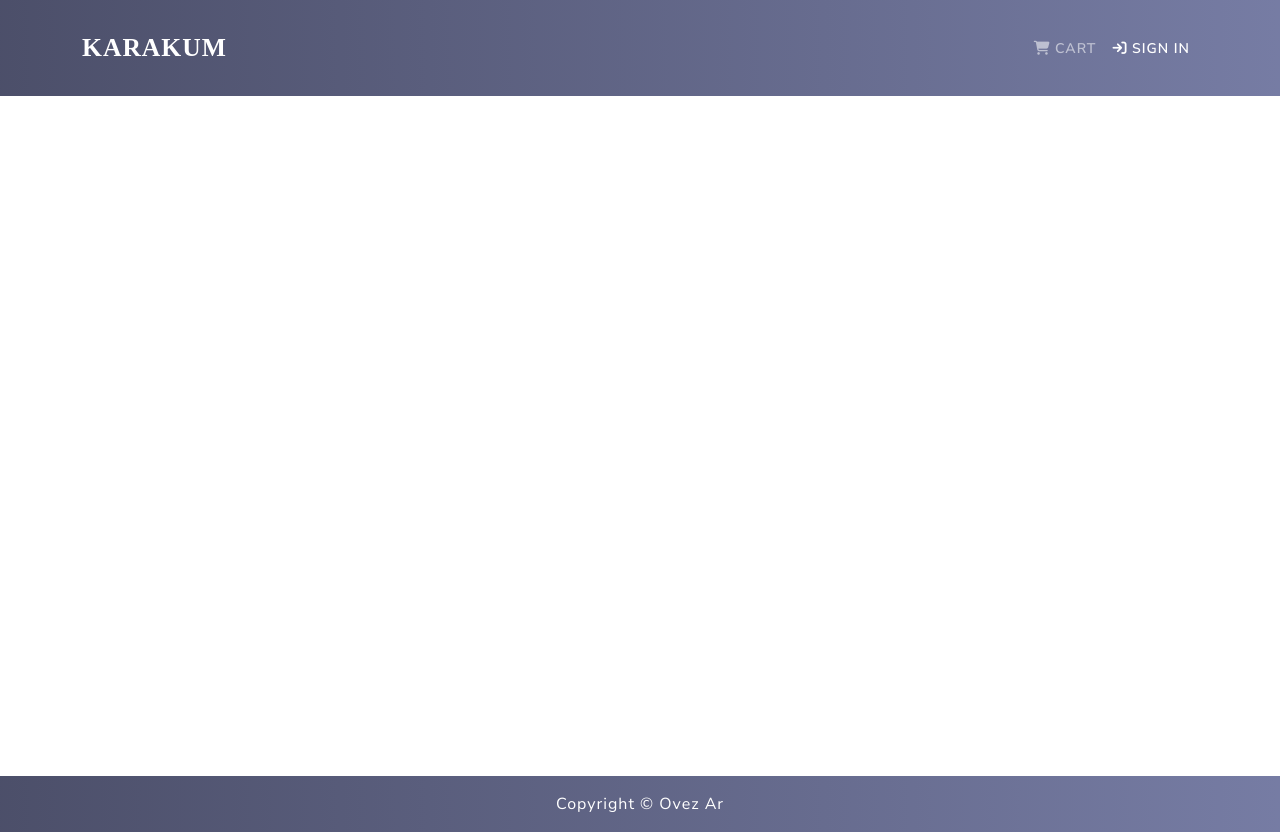
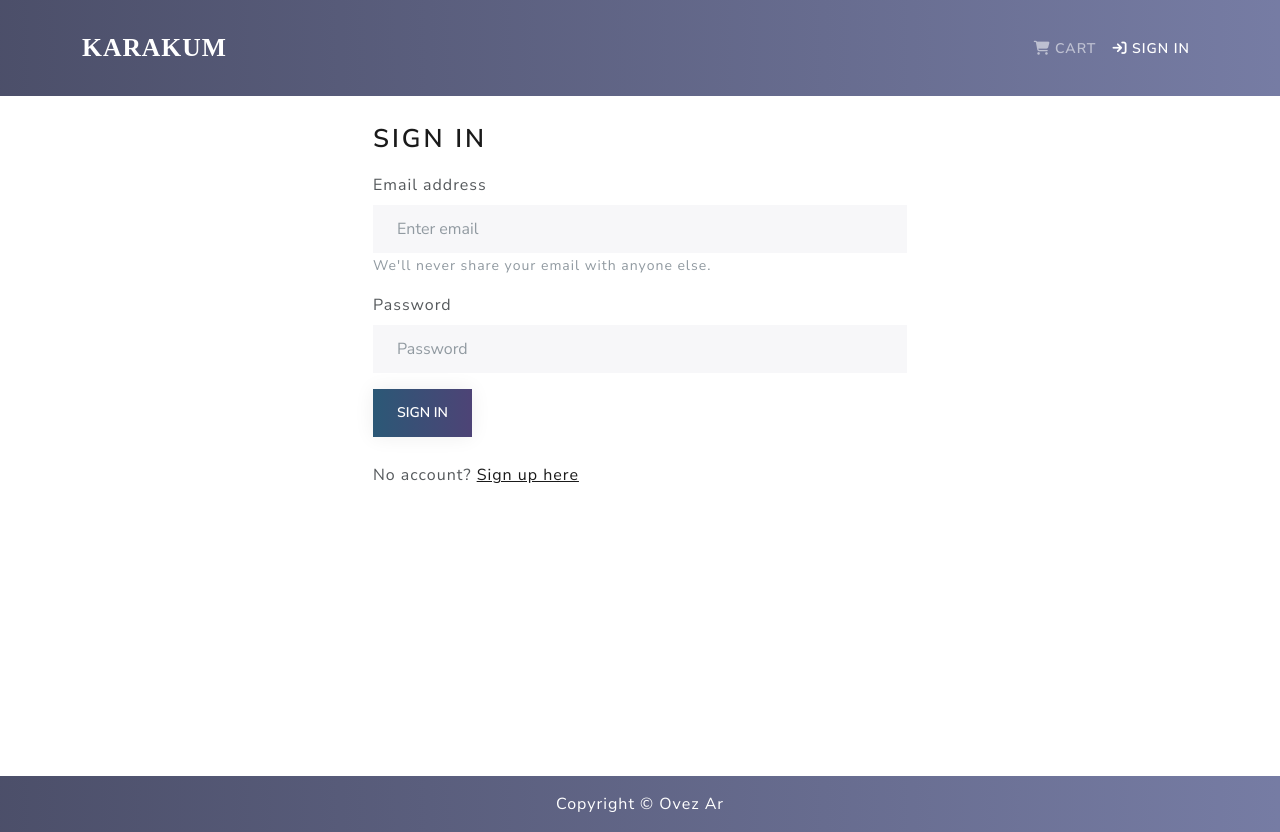
Before and after one commit to Arnazarov/Karakum, a React (Create React App) app in the folder frontend/: page /login in a window 1280 px wide. Built offline with nearby package versions, Linux system fonts and the light colour scheme; a web font is replaced by a local one.

Commit message:
implemenet login screen

```diff
--- a/frontend/src/App.jsx
+++ b/frontend/src/App.jsx
@@ -6,6 +6,7 @@ import Footer from './components/Footer';
 import HomeScreen from './screens/HomeScreen';
 import ProductScreen from './screens/ProductScreen';
 import CartScreen from './screens/CartScreen';
+import LoginScreen from './screens/LoginScreen';
 
 const App = () => {
   return (
@@ -17,7 +18,7 @@ const App = () => {
             <Route path="/" element={<HomeScreen />} exact />
             <Route path="/product/:id" element={<ProductScreen />} />
             <Route path="/cart/:id" element={<CartScreen />} />
-            <Route path="/cart" element={<CartScreen />} />
+            <Route path="/login" element={<LoginScreen />} />
           </Routes>
         </Container>
       </main>
--- a/frontend/src/actions/userActions.js
+++ b/frontend/src/actions/userActions.js
@@ -24,9 +24,10 @@ export const userLoginAction = (email, password) => async (dispatch) => {
         localStorage.setItem('userLoginInfo', JSON.stringify(data));
 
     } catch(err) {
+        console.log(err);
         dispatch({
             type: USER_LOGIN_FAIL,
-            error: err.response && err.response.data.message ? err.response.data.message : err.message
+            payload: err.response && err.response.data.message ? err.response.data.message : err.message
         })
     }
 }
--- /dev/null
+++ b/frontend/src/components/Container.jsx
@@ -0,0 +1,16 @@
+import React from 'react';
+import { Row, Col, Container } from 'react-bootstrap';
+
+const containerForm = ({ children }) => {
+  return (
+    <Container>
+      <Row className="justify-content-md-center">
+        <Col xs={12} md={6}>
+          {children}
+        </Col>
+      </Row>
+    </Container>
+  );
+};
+
+export default containerForm;
--- a/frontend/src/index.css
+++ b/frontend/src/index.css
@@ -45,7 +45,7 @@ h1 {
 
 .btn-grad {background-image: linear-gradient(to right, #2b5876 0%, #4e4376  51%, #2b5876  100%)}
 .btn-grad {
-   margin: 10px;
+   margin: 10px 0px;
    text-align: center;
    transition: 0.5s;
    background-size: 200% auto;
--- a/frontend/src/reducers/userReducers.js
+++ b/frontend/src/reducers/userReducers.js
@@ -7,7 +7,7 @@ export const userLoginReducer = (state = { }, action) => {
         case USER_LOGIN_SUCCESS:
             return { loading: false, userLoginInfo: action.payload }
         case USER_LOGIN_FAIL:
-            return { loading: false, error: action.payload}
+            return { loading: false, error: action.payload }
         default:
             return state;
     }
--- /dev/null
+++ b/frontend/src/screens/LoginScreen.jsx
@@ -0,0 +1,82 @@
+import React, { useEffect, useState } from 'react';
+import { useDispatch, useSelector } from 'react-redux';
+import { Link, useNavigate, useLocation } from 'react-router-dom';
+import { userLoginAction } from '../actions/userActions';
+import { Row, Col, Button, Form } from 'react-bootstrap';
+import Loader from '../components/Loader';
+import Message from '../components/Message';
+import Container from '../components/Container';
+
+const LoginScreen = () => {
+  const [email, setEmail] = useState();
+  const [password, setPassword] = useState();
+  const location = useLocation();
+  const navigate = useNavigate();
+  const redirect = location.search ? location.search.split('=')[1] : '/';
+  const dispatch = useDispatch();
+  const user = useSelector((state) => state.userLogin);
+  const { error, loading, userLoginInfo } = user;
+
+  useEffect(() => {
+    if (userLoginInfo) {
+      navigate(redirect);
+    }
+  }, [userLoginInfo, navigate, redirect]);
+
+  const signInBtnHandler = (e) => {
+    e.preventDefault();
+    dispatch(userLoginAction(email, password));
+  };
+
+  return (
+    <Container>
+      <h1>Sign In</h1>
+      {error && <Message variant="danger">{error}</Message>}
+      {loading && <Loader></Loader>}
+      <Form onSubmit={signInBtnHandler}>
+        <Form.Group className="mb-3" controlId="email">
+          <Form.Label>Email address</Form.Label>
+          <Form.Control
+            type="email"
+            placeholder="Enter email"
+            value={email}
+            onChange={(e) => {
+              setEmail(e.target.value);
+            }}
+          />
+          <Form.Text className="text-muted">
+            We'll never share your email with anyone else.
+          </Form.Text>
+        </Form.Group>
+
+        <Form.Group className="mb-3" controlId="password">
+          <Form.Label>Password</Form.Label>
+          <Form.Control
+            type="password"
+            placeholder="Password"
+            value={password}
+            onChange={(e) => {
+              setPassword(e.target.value);
+            }}
+          />
+        </Form.Group>
+
+        <Button className="btn-grad" type="submit">
+          Sign In
+        </Button>
+      </Form>
+
+      <Row className="py-3">
+        <Col>
+          No account?{' '}
+          <Link to={redirect ? `/register?redirect=${redirect}` : '/register'}>
+            {' '}
+            Sign up here
+          </Link>
+        </Col>
+      </Row>
+    </Container>
+  );
+};
+
+export default LoginScreen;
--- a/frontend/src/storeRedux.js
+++ b/frontend/src/storeRedux.js
@@ -12,7 +12,7 @@ const reducer = combineReducers({
     userLogin: userLoginReducer
 })
 const cartItemsFromLocalStorage = localStorage.getItem('cartItems') ? JSON.parse(localStorage.getItem('cartItems')) : []
-const userInfoFromLocalStorage = localStorage.getItem('userLoginInfo') ? JSON.parse(localStorage.getItem('userLoginInfo')) : {}
+const userInfoFromLocalStorage = localStorage.getItem('userLoginInfo') ? JSON.parse(localStorage.getItem('userLoginInfo')) : null
 
 const initialState = {
     cart: {
```
